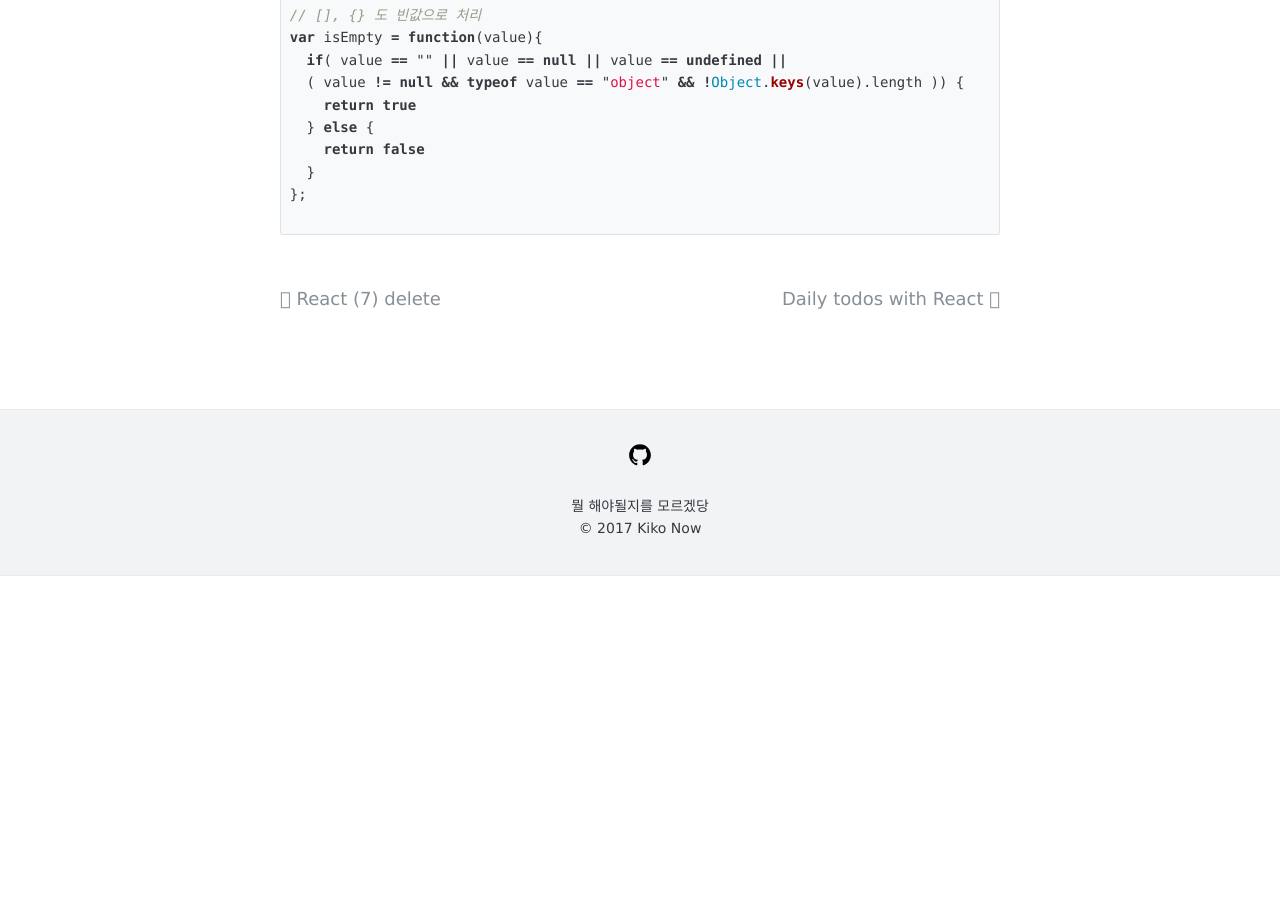
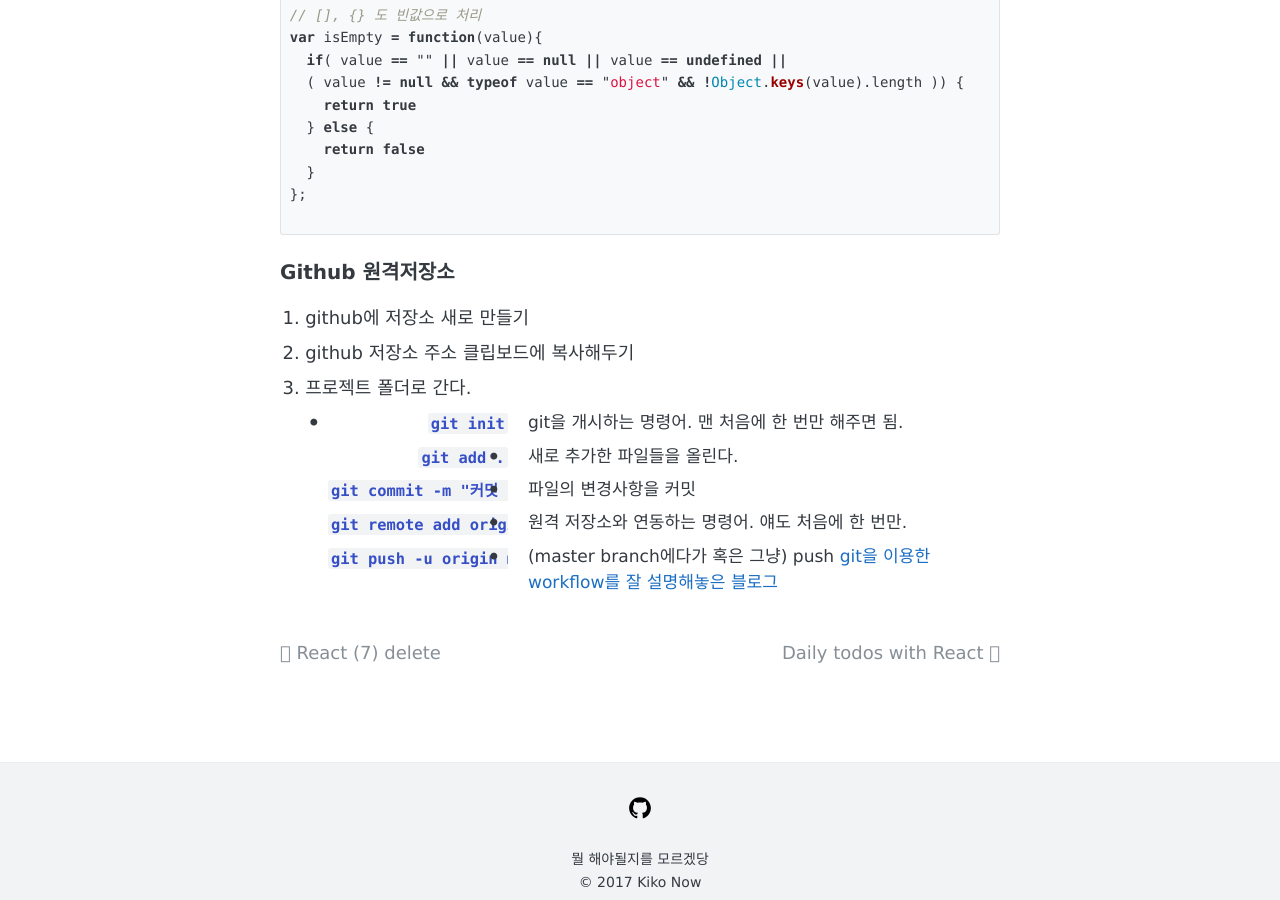
Before and after one commit to iborymagic/iborymagic.github.io, a Jekyll site: the page built from _posts/2020-06-29-React-practice-learned.md, in a window 1280 px wide and 900 px high, scrolled down 2057 px. Built offline with Jekyll 4.4.1, drawn with Linux system fonts in a browser that asks for light colours; before the commit the page ends 2633 px from its top, so only the background shows below that.

Commit message:
06-29 mod

````diff
--- a/_posts/2020-06-29-React-practice-learned.md
+++ b/_posts/2020-06-29-React-practice-learned.md
@@ -89,3 +89,19 @@ var isEmpty = function(value){
 };
 
 ```
+
+### Github 원격저장소
+1. github에 저장소 새로 만들기
+2. github 저장소 주소 클립보드에 복사해두기
+3. 프로젝트 폴더로 간다.
+- `git init`
+: git을 개시하는 명령어. 맨 처음에 한 번만 해주면 됨.
+- `git add .`
+: 새로 추가한 파일들을 올린다.
+- `git commit -m "커밋 메시지"`
+: 파일의 변경사항을 커밋
+- `git remote add origin "원격 저장소 주소"`
+: 원격 저장소와 연동하는 명령어. 얘도 처음에 한 번만.
+- `git push -u origin master` or `git push`
+: (master branch에다가 혹은 그냥) push
+[git을 이용한 workflow를 잘 설명해놓은 블로그](https://wordbe.tistory.com/entry/Git-%EC%82%AC%EC%9A%A9-%EB%B0%A9%EB%B2%95-%EC%A0%95%EB%A6%ACcommit-push-pull-request-merge-%EB%93%B1)
````
